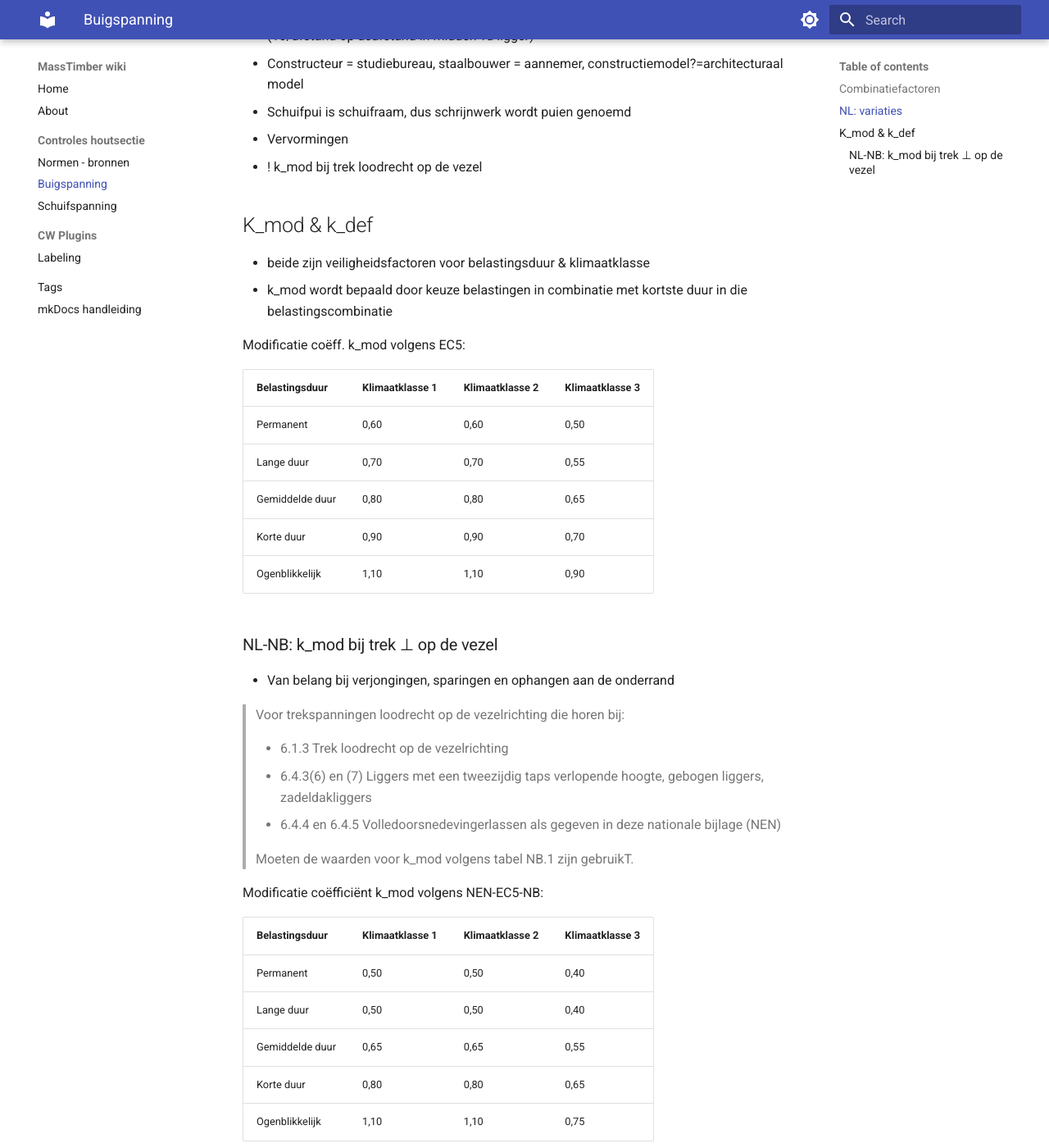
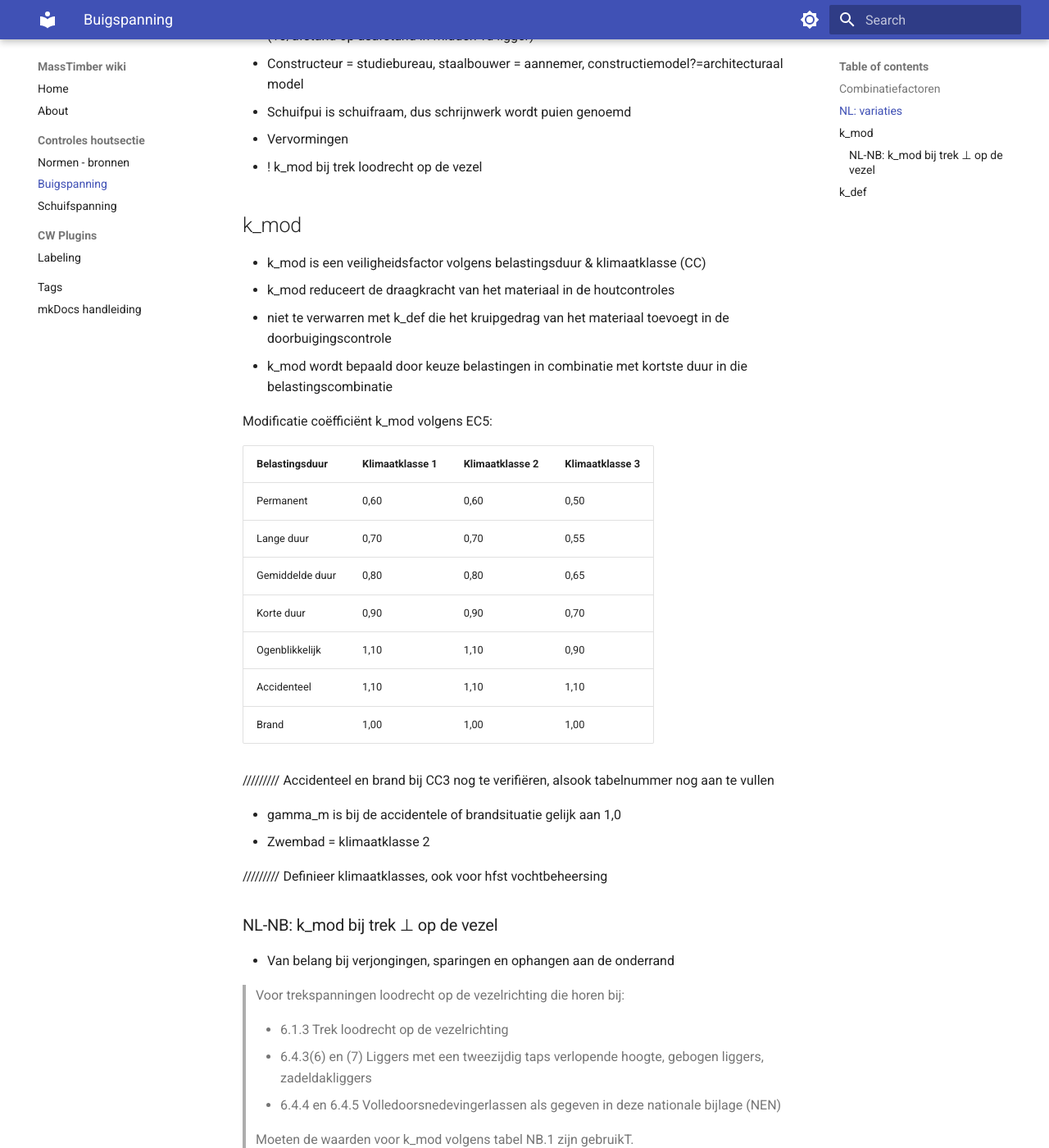
Before and after one commit to kevindevromeLTS/MassTimber-wiki, an MkDocs documentation site: the page built from docs/controleHoutsectie/buigspanning.md, in a window 1280 px wide and 1400 px high, scrolled down 971 px. Shown: the whole window at 82% size. Built offline with MkDocs 1.6.1 and Material for MkDocs 9.7.7, drawn with Linux system fonts in a browser that asks for light colours; some of the changed text lies outside the part shown.

Commit message:
Update buigspanning.md

```diff
--- a/docs/controleHoutsectie/buigspanning.md
+++ b/docs/controleHoutsectie/buigspanning.md
@@ -30,11 +30,13 @@ tags:
 - Vervormingen
 - ! k_mod bij trek loodrecht op de vezel
 
-## K_mod & k_def
-- beide zijn veiligheidsfactoren voor belastingsduur & klimaatklasse
+## k_mod
+- k_mod is een veiligheidsfactor volgens belastingsduur & klimaatklasse (CC)
+- k_mod reduceert de draagkracht van het materiaal in de houtcontroles
+- niet te verwarren met k_def die het kruipgedrag van het materiaal toevoegt in de doorbuigingscontrole
 - k_mod wordt bepaald door keuze belastingen in combinatie met kortste duur in die belastingscombinatie
 
-Modificatie coëff. k_mod volgens EC5:
+Modificatie coëfficiënt k_mod volgens EC5:
 
 | Belastingsduur     | Klimaatklasse 1 | Klimaatklasse 2 |  Klimaatklasse 3 |
 | --------           | -------         | -------         | -------          |
@@ -43,7 +45,15 @@ Modificatie coëff. k_mod volgens EC5:
 | Gemiddelde duur    | 0,80            | 0,80            | 0,65             |
 | Korte duur         | 0,90            | 0,90            | 0,70             |
 | Ogenblikkelijk     | 1,10            | 1,10            | 0,90             |
+| Accidenteel        | 1,10            | 1,10            | 1,10             |
+| Brand              | 1,00            | 1,00            | 1,00             |
 
+///////// Accidenteel en brand bij CC3 nog te verifiëren, alsook tabelnummer nog aan te vullen
+
+- gamma_m is bij de accidentele of brandsituatie gelijk aan 1,0
+- Zwembad = klimaatklasse 2
+
+///////// Definieer klimaatklasses, ook voor hfst vochtbeheersing
 
 ### NL-NB: k_mod bij trek ⊥ op de vezel
 
@@ -67,7 +77,16 @@ Modificatie coëfficiënt k_mod volgens NEN-EC5-NB:
 | Korte duur         | 0,80            | 0,80            | 0,65             |
 | Ogenblikkelijk     | 1,10            | 1,10            | 0,75             |
 
-- Zwembad klimaatklasse 2
-- Brandcombinatie kmod = 1, gamma_m = 1
-- Accidentele combinatie kmod = 1.1 (NL & BE), gamma_m = 1, perm * ?
-- Max kracht delen door k_mod om grootste belastingscombo te vinden voor verdere detailberekeningen
+
+
+## k_def
+- k_def is een veiligheidsfactor volgens klimaatklasse (CC)
+- k_def verhoogt de resulterenede doorbuiging in de gebruikssituatie om het effect van kruip in rekening te brengen
+
+/////// doorbuigingsformules met k_def
+
+Vervormingscoëfficient k_def volgens EC5:
+
+| Belastingsduur     | Klimaatklasse 1 | Klimaatklasse 2 |  Klimaatklasse 3 |
+| --------           | -------         | -------         | -------          |
+|                    | 0,60            | 0,80            | 2,00             |
```
